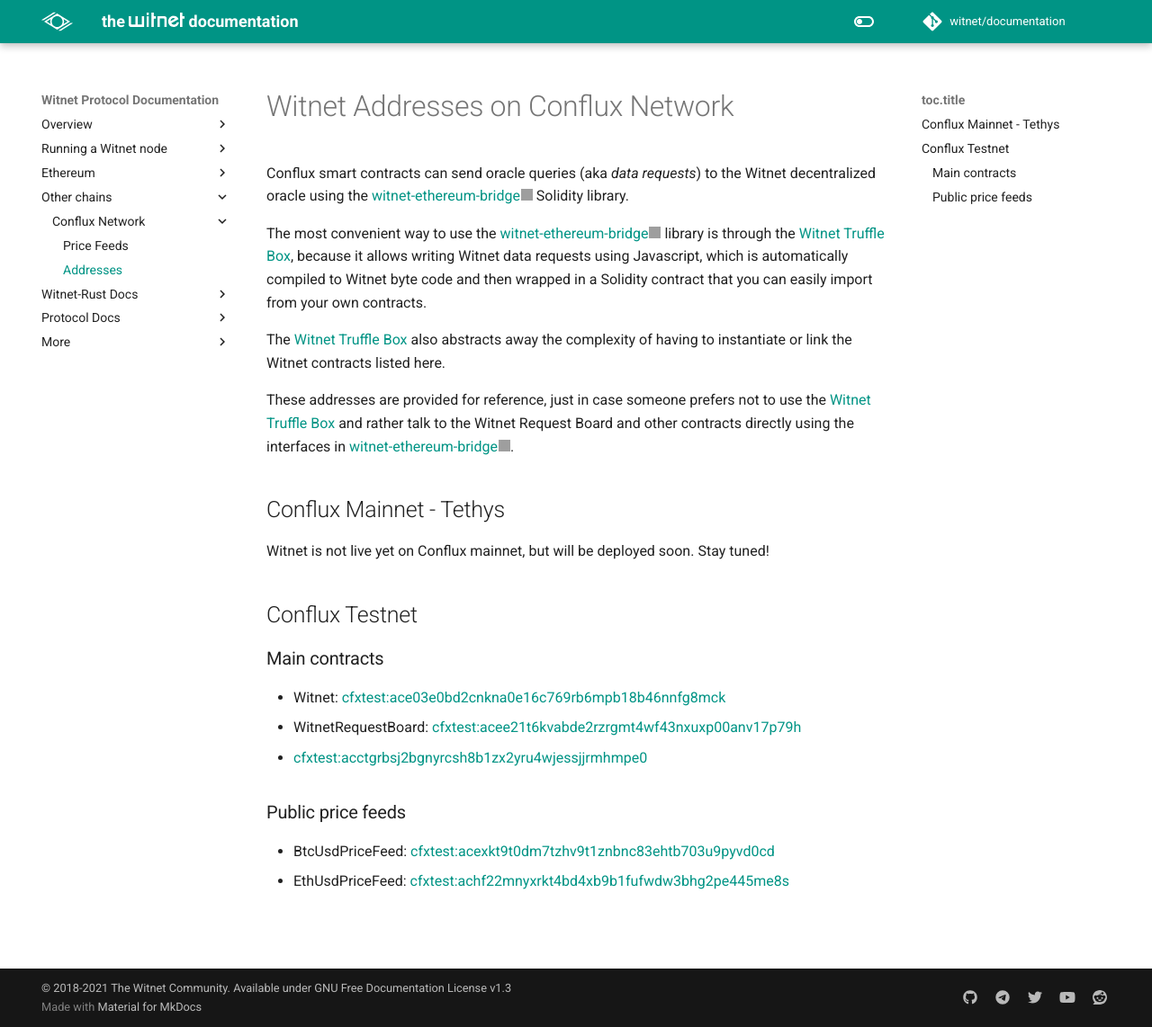
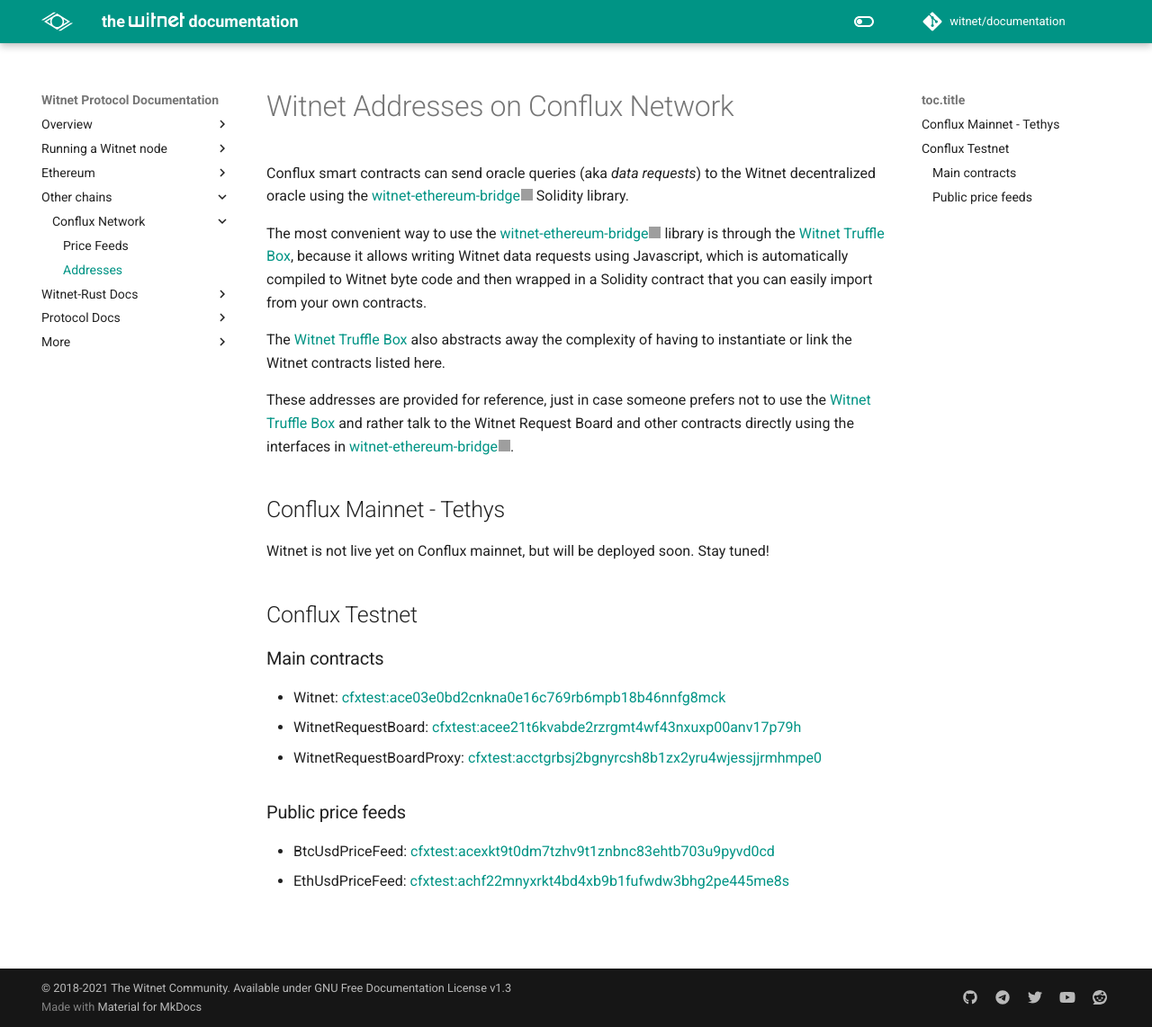
Before and after one commit to witnet/documentation, an MkDocs documentation site: the page built from docs/chains/conflux/addresses.md, in a window 1280 px wide and 1142 px high. Shown: the whole window at 90% size. Built offline with MkDocs 1.6.1 and Material for MkDocs 9.7.7, drawn with Linux system fonts in a browser that asks for light colours; comment, search, counter and statistics services are not loaded; grey boxes are pictures that could not be loaded.

Commit message:
chore: little corrections

```diff
--- a/docs/chains/conflux/addresses.md
+++ b/docs/chains/conflux/addresses.md
@@ -22,7 +22,7 @@ Witnet is not live yet on Conflux mainnet, but will be deployed soon. Stay tuned
 ### Main contracts
 * Witnet: [cfxtest:ace03e0bd2cnkna0e16c769rb6mpb18b46nnfg8mck](https://testnet.confluxscan.io/address/cfxtest:ace03e0bd2cnkna0e16c769rb6mpb18b46nnfg8mck)
 * WitnetRequestBoard: [cfxtest:acee21t6kvabde2rzrgmt4wf43nxuxp00anv17p79h](https://testnet.confluxscan.io/address/cfxtest:acee21t6kvabde2rzrgmt4wf43nxuxp00anv17p79h)
-* [cfxtest:acctgrbsj2bgnyrcsh8b1zx2yru4wjessjjrmhmpe0](https://testnet.confluxscan.io/address/cfxtest:acctgrbsj2bgnyrcsh8b1zx2yru4wjessjjrmhmpe0)
+* WitnetRequestBoardProxy: [cfxtest:acctgrbsj2bgnyrcsh8b1zx2yru4wjessjjrmhmpe0](https://testnet.confluxscan.io/address/cfxtest:acctgrbsj2bgnyrcsh8b1zx2yru4wjessjjrmhmpe0)
 
 ### Public price feeds
 * BtcUsdPriceFeed: [cfxtest:acexkt9t0dm7tzhv9t1znbnc83ehtb703u9pyvd0cd](https://testnet.confluxscan.io/address/cfxtest:acexkt9t0dm7tzhv9t1znbnc83ehtb703u9pyvd0cd)
```
Also changed, not shown: docs/chains/conflux/price-feeds.md (+2 -2 lines), docs/ethereum/price-feeds.md (+2 -2 lines).
